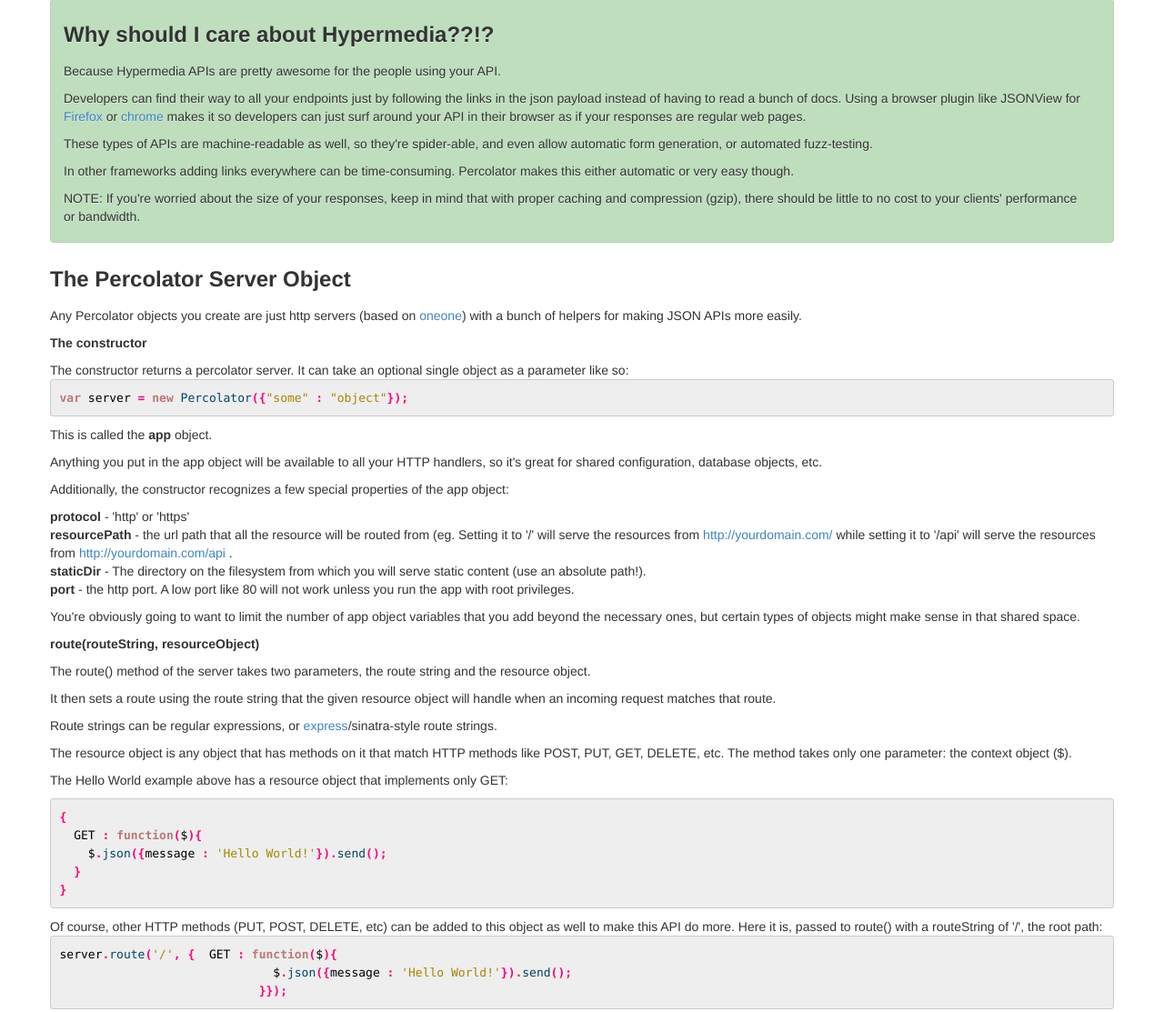
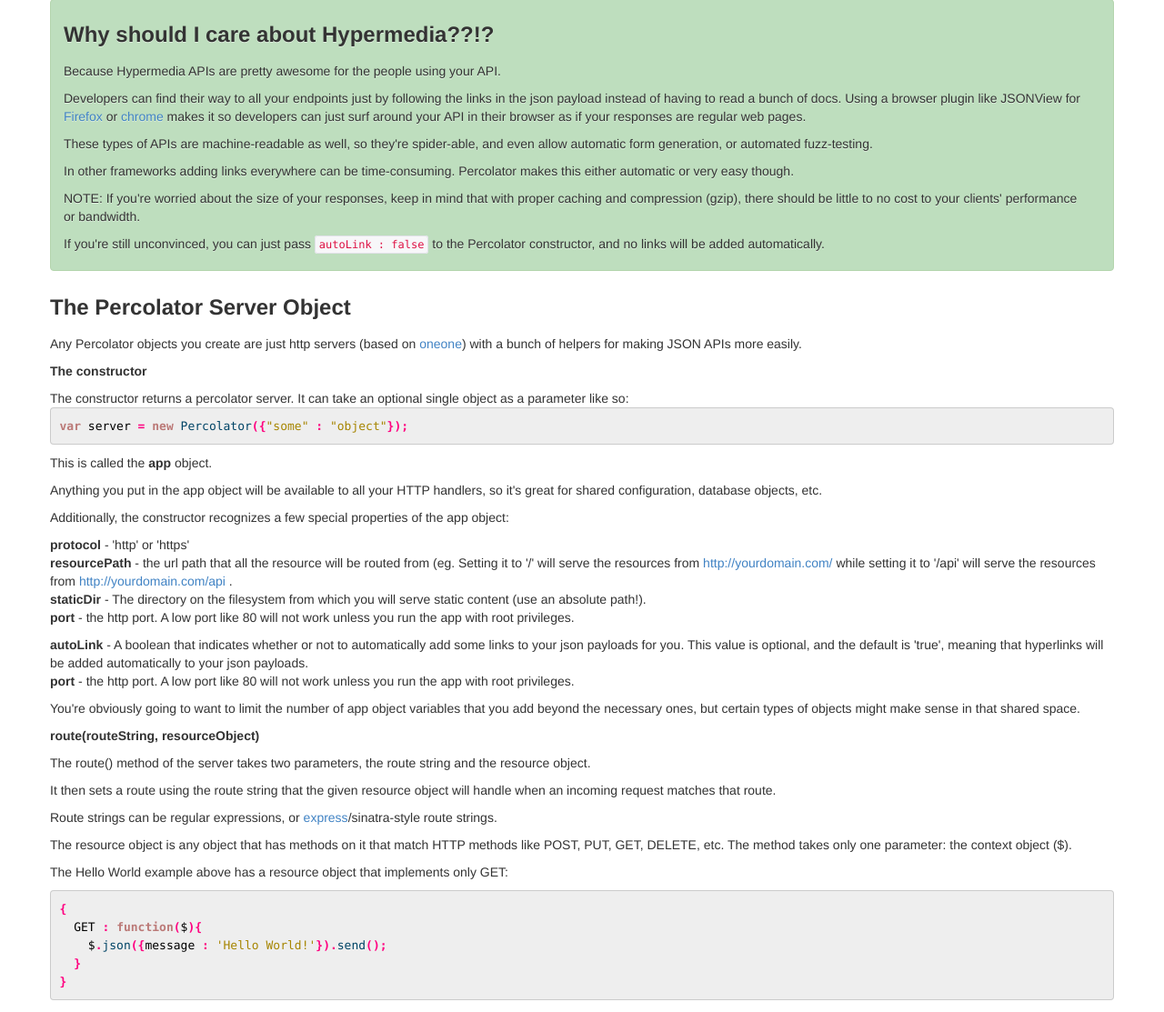
Before and after one commit to cainus/percolatorjs.com, a website: page static/documentation.html in a window 1280 px wide. Shown: the part 1469-2582 px from the top of the page at 91% size. Drawn offline with nearby package versions, Linux system fonts and the light colour scheme.

Commit message:
added docs about autoLink.  upgraded Percolator to 0.10.3

```diff
--- a/package.json
+++ b/package.json
@@ -20,7 +20,7 @@
       "dependencies": {
           "github-flavored-markdown" : "1.0.1",
           "underscore" : "1.3.3",
-          "Percolator" : "0.10.1"
+          "Percolator" : "0.10.3"
       },
       "devDependencies" : {
           "mockery" : "1.1.2",
--- a/static/documentation.html
+++ b/static/documentation.html
@@ -268,6 +268,10 @@ itself.
   with proper caching and compression (gzip), there should be little to no cost to your
   clients' performance or bandwidth.
   </p>
+  <p>
+    If you're still unconvinced, you can just pass <code>autoLink : false</code> to the
+    Percolator constructor, and no links will be added automatically.
+  </p>
 </div> <!-- /alert -->
 
 <section id="server">
@@ -294,11 +298,14 @@ great for shared configuration, database objects, etc.
 
 <p>Additionally, the constructor recognizes a few special properties of the app object:</p>
 
-<p><strong>protocol</strong> - 'http' or 'https'<br>
+<p>
+<strong>protocol</strong> - 'http' or 'https'<br>
 <strong>resourcePath</strong> - the url path that all the resource will be routed from (eg. Setting it to '/' will serve the
   resources from <a href="http://yourdomain.com/">http://yourdomain.com/</a> while setting it to '/api' will serve the resources from
   <a href="http://yourdomain.com/api">http://yourdomain.com/api</a> .<br>
 <strong>staticDir</strong> - The directory on the filesystem from which you will serve static content (use an absolute path!).<br><strong>port</strong> - the http port.  A low port like 80 will not work unless you run the app with root privileges.  </p>
+<strong>autoLink</strong> - A boolean that indicates whether or not to automatically add some links to your json payloads for you.  This value is optional, and the default is 'true', meaning that hyperlinks will be added automatically to your json payloads.<br>
+<strong>port</strong> - the http port.  A low port like 80 will not work unless you run the app with root privileges.  </p>
 
 <p>You're obviously going to want to limit the number of app object variables that you add beyond the necessary ones, but
 certain types of objects might make sense in that shared space.</p>
```
